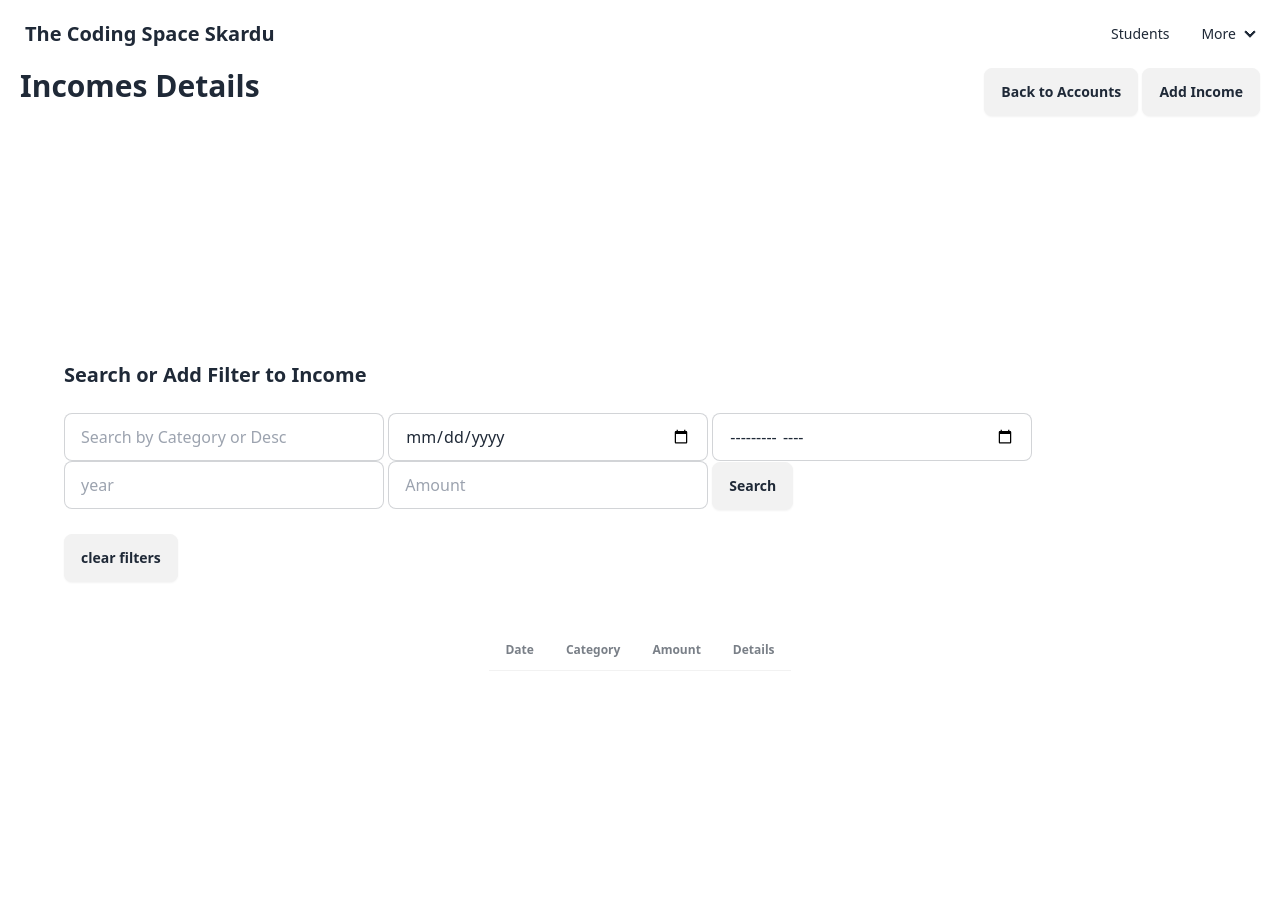
After one commit to shahzaibaly1938/codingspacesoft, a Django app: page /accounts/income_details in a window 1280 px wide. The commit adds this page. Run offline with Django 5.2, Linux system fonts and the light colour scheme; data that the repository does not hold is empty.

Commit message:
created filter feature in income and expenses

```diff
--- a/management/templates/management/accounts.html
+++ b/management/templates/management/accounts.html
@@ -41,17 +41,20 @@
     </div>
     <div class="stats w-fit stats-vertical lg:stats-horizontal shadow">
 
+      <a href="{% url 'income_details' %}">
       <div class="stat">
         <div class="stat-title">Total Income</div>
         <div class="stat-value">{{total_income}} PKR</div>
         <div class="stat-desc">Total Income in PKR</div>
       </div>
+    </a>
 
+      <a href="{% url 'expenses_details' %}">
       <div class="stat">
         <div class="stat-title">Total Expenses</div>
         <div class="stat-value">{{total_expenses}} PKR</div>
         <div class="stat-desc">Total Expenses in PKR</div>
-      </div>
+      </div></a>
 
     </div>
   </div>
--- /dev/null
+++ b/management/templates/management/income_details.html
@@ -0,0 +1,63 @@
+{% extends "base.html" %} {% block title %} Incomes | CS2 {% endblock %}
+{% block content %}
+
+<div class="w-full h-fit flex justify-between">
+  <h1 class="text-3xl font-bold ml-5">Incomes Details</h1>
+  <div>
+    <a href="{% url 'accounts' %}"><button class="btn">Back to Accounts</button></a>
+    <a href="{% url 'add_income' %}"
+      ><button class="btn mr-5">Add Income</button></a
+    >
+  </div>
+</div>
+
+<div class="w-full h-[100vh] flex flex-col justify-center items-center">
+
+    <!-- filter form -->
+     <div class="w-[90%] h-fit">
+      <h2 class="text-xl font-bold">Search or Add Filter to Income</h2>
+      <br>
+        <form method="post">
+            {% csrf_token %}
+
+            <input type="text" name="search" placeholder="Search by Category or Desc" class="input input-bordered w-full max-w-xs" />
+            <input type="date" name="date" placeholder="Type here" class="input input-bordered w-full max-w-xs" />
+            <input type="month" name="month" placeholder="Type here" class="input input-bordered w-full max-w-xs" />
+            <input type="number" name="number" placeholder="year" class="input input-bordered w-full max-w-xs" />
+            <input type="number" name="amount" placeholder="Amount" class="input input-bordered w-full max-w-xs" />
+            <button type="submit" class="btn">Search</button>
+        </form>
+        <br>
+        <a href="{% url 'income_details' %}"><button class="btn">clear filters</button></a>
+     </div>
+     <br><br>
+
+    <div class="overflow-x-auto">
+        <table class="table">
+          <!-- head -->
+          <thead>
+            <tr>
+              <th>Date</th>
+              <th>Category</th>
+              <th>Amount</th>
+              <th>Details</th>
+
+            </tr>
+          </thead>
+          <tbody>
+            <!-- row 1 -->
+             {% for income in incomes %}
+            <tr>
+              <th>{{income.date}}</th>
+              <td>{{income.source}}</td>
+              <td>{{income.amount}}</td>
+              <td>{{income.desc}}</td>
+            </tr>
+            {% endfor %}
+          </tbody>
+        </table>
+      </div>
+
+</div>
+
+{% endblock %}
--- a/management/urls.py
+++ b/management/urls.py
@@ -12,5 +12,8 @@ urlpatterns = [
     path('accounts/add-income/', views.add_income, name='add_income'),
     path('accounts/add-expense/', views.add_expense, name='add_expense'),
     path('accounts/add-expense/category', views.add_expense_category, name='add_expense_category'),
+    path('accounts/expenses-details', views.expense_details, name='expenses_details'),
+    path('accounts/income_details', views.income_details, name='income_details'),
+
 
 ]
--- a/management/views.py
+++ b/management/views.py
@@ -3,7 +3,9 @@ from .models import Student, MonthlyFee, Course, Income, Expense, Category
 from django.contrib import messages
 from datetime import datetime
 from django.db.models import Sum
-import calendar
+from django.db.models import Q
+
+
 
 # Create your views here.
 def home(request):
@@ -36,7 +38,7 @@ def add_monthly_fee(request, student_id):
             is_paid = False
         date_paid = request.POST.get('date_paid')
         MonthlyFee.objects.create(student=student, month=month, year=year, amount=amount, is_paid=is_paid, date_paid=date_paid)
-        Income.objects.create(source=f"Fee Payment by {student.name}", amount=amount, desc=f"Fee Payment by {student.name} - Student Id : {student.id}")
+        Income.objects.create(source=f"Fee Payment by {student.name}", amount=amount, desc=f"Fee Payment by {student.name} - Student Id : {student.id}", date=date_paid)
         messages.success(request, 'Fees Submit Successfully')
         redirect('home')
     return render(request, 'management/add_monthly_fee.html', {'student':student})
@@ -87,7 +89,7 @@ def add_income(request):
     if request.method == 'POST':
         source = request.POST['source']
         amount = request.POST['amount']
-        date = request.POST['date']
+        date = request.POST.get('date')
         desc = request.POST['desc']
         Income.objects.create(source=source, amount=amount, date=date, desc=desc)
         messages.success(request, 'Income Added SuccessFully.')
@@ -114,3 +116,65 @@ def add_expense_category(request):
         messages.success(request, 'Added Expense Category Successfully.')
         return redirect('add_expense')
     return render(request, 'management/add_expense_category.html')
+
+def expense_details(request):
+    expenses = Expense.objects.all()
+    if request.method == 'POST':
+        search = request.POST.get('search', '').strip()
+        date = request.POST.get('date', '').strip()
+        month = request.POST.get('month', '').strip()
+        year = request.POST.get('year', '').strip()
+        amount = request.POST.get('amount', '').strip()
+
+        # filtering on the base on provided fields
+        filters = Q()
+        if search:
+            filters &= Q(category__name__icontains = search) | Q(desc__icontains = search)
+        if date:
+            try:
+                filters &= Q(date = datetime.strptime(date, '%Y-%m-%d').date())
+            except ValueError:
+                pass
+        if month:
+            filters &= Q(date__month = month)
+        if year:
+            filters &= Q(date__year = year)
+
+        if amount:
+            filters &= Q(amount__icontains = amount)
+        expenses = Expense.objects.filter(filters)
+
+    return render(request, 'management/expenses_details.html', {'expenses':expenses})
+
+
+def income_details(request):
+    incomes = Income.objects.all()
+    if request.method == 'POST':
+        search = request.POST.get('search', '').strip()
+        date = request.POST.get('date', '').strip()
+        month = request.POST.get('month', '').strip()
+        year = request.POST.get('year', '').strip()
+        amount = request.POST.get('amount', '').strip()
+
+        # filtering on the base on provided fields
+        filters = Q()
+        if search:
+            filters &= Q(source__icontains = search) | Q(desc__icontains = search)
+        if date:
+            try:
+                filters &= Q(date = datetime.strptime(date, '%Y-%m-%d').date())
+            except ValueError:
+                pass
+        if month:
+            filters &= Q(date__month = month)
+        if year:
+            filters &= Q(date__year = year)
+
+        if amount:
+            filters &= Q(amount__icontains = amount)
+        incomes = Income.objects.filter(filters)
+
+    return render(request, 'management/income_details.html', {'incomes':incomes})
+
+
+# logic to generate Fee Slip
--- a/static/css/styles.css
+++ b/static/css/styles.css
@@ -1938,6 +2140,10 @@ html {
 
 .h-6 {
   height: 1.5rem;
+}
+
+.h-\[100vh\] {
+  height: 100vh;
 }
 
 .h-\[150vh\] {
```
Also changed, not shown: other parts of static/css/styles.css (+219 -18 lines), management/templates/management/expenses_details.html (added, +63 -0 lines), management/templates/management/fee_slip.html (added, +62 -0 lines).
